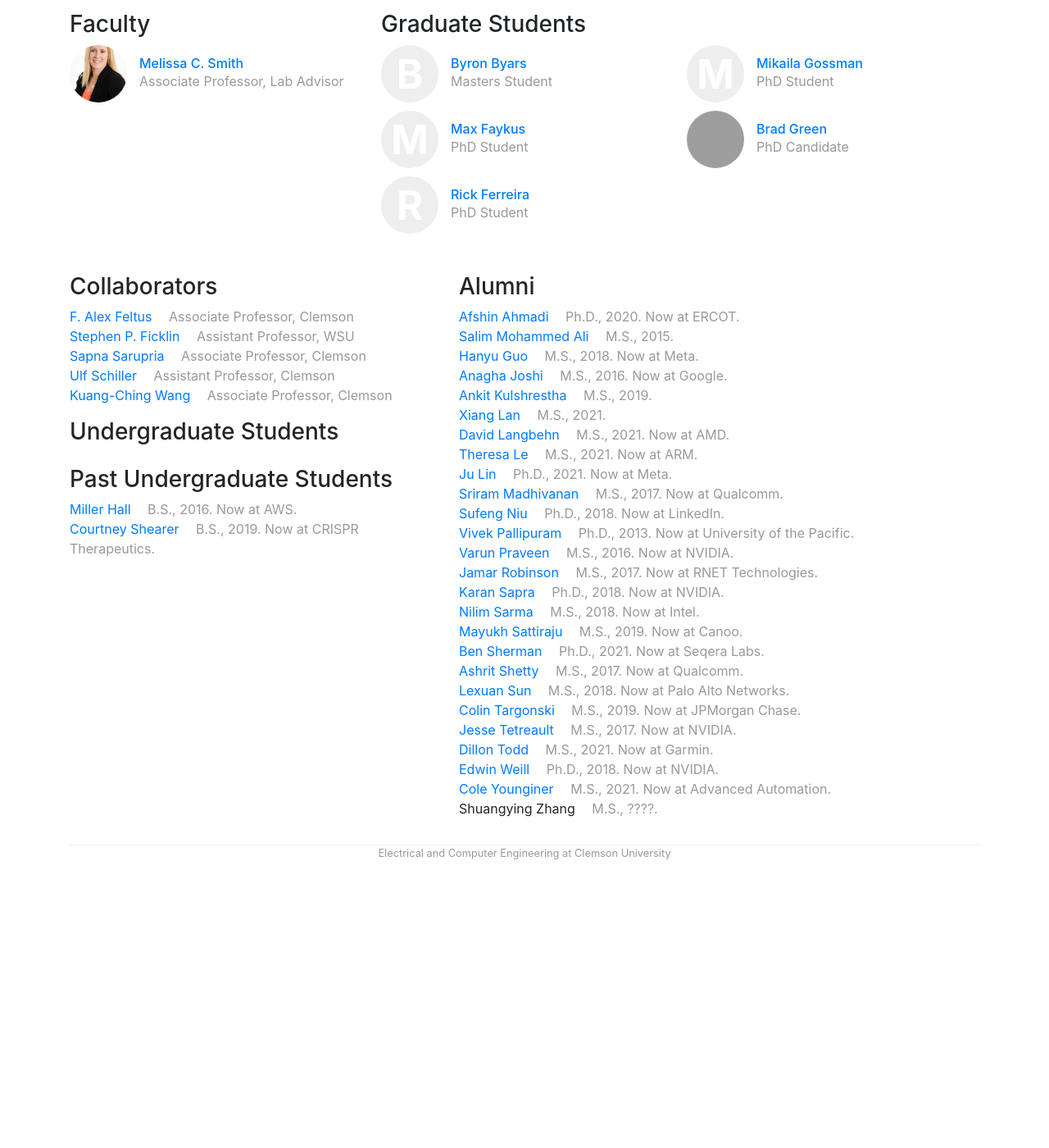
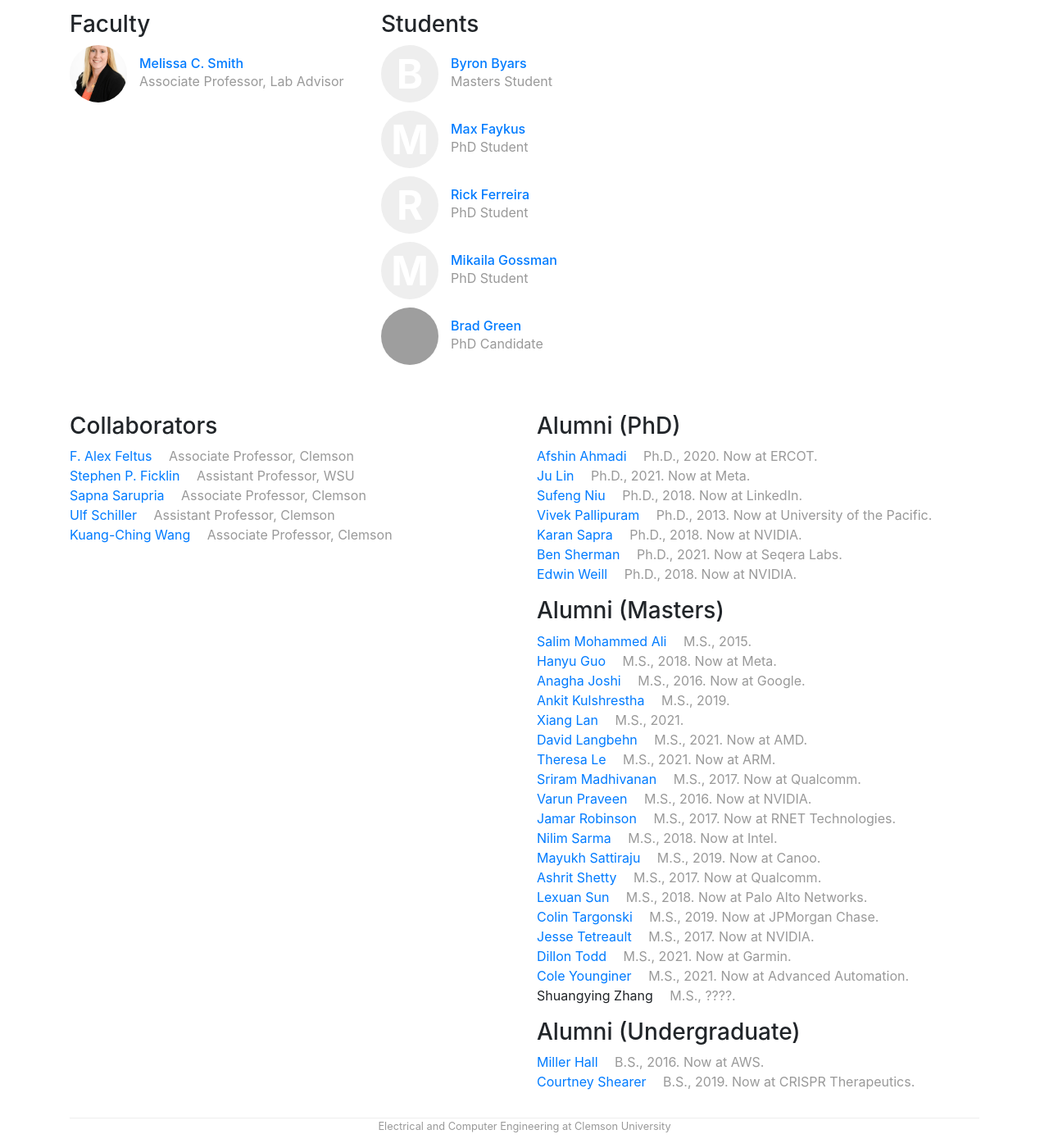
Before and after one commit to CUFCTL/cufctl.github.io, a Jekyll site: the page built from people.html, in a window 1280 px wide and 1400 px high, scrolled down 155 px. Shown: the whole window at 82% size. Built offline with Jekyll 4.4.1, drawn with Linux system fonts in a browser that asks for light colours; before the commit the page ends 1221 px from its top, so only the background shows below that; grey boxes are pictures that could not be loaded.

Commit message:
Rearranged people sections

```diff
--- a/_config.yml
+++ b/_config.yml
@@ -10,16 +10,16 @@ permalink: /blog/:year/:month/:day/:title.html
 roles:
   - key: faculty
     name: Faculty
-  - key: grad
-    name: Graduate Students
-  - key: ugrad
-    name: Undergraduate Students
-  - key: ugrad-alum
-    name: Past Undergraduate Students
+  - key: student
+    name: Students
   - key: collab
     name: Collaborators
-  - key: alum
-    name: Alumni
+  - key: alum-phd
+    name: Alumni (PhD)
+  - key: alum-ms
+    name: Alumni (Masters)
+  - key: alum-ugrad
+    name: Alumni (Undergraduate)
 
 # Number of news stories on the front page.
 front_page_news: 4
--- a/people.html
+++ b/people.html
@@ -3,12 +3,12 @@ layout: default
 title: People
 
 picture-role-groups:
-- {roles: [faculty, postdoc, staff], width: 4}
-- {roles: [grad], width: 8}
+- {roles: [faculty], width: 4}
+- {roles: [student], width: 8}
 
 no-picture-role-groups:
-- {roles: [collab, ugrad, ugrad-alum], width: 5}
-- {roles: [alum], width: 7}
+- {roles: [collab], width: 6}
+- {roles: [alum-phd, alum-ms, alum-ugrad], width: 6}
 ---
 
 <section class="people row justify-content-between">
```
Also changed, not shown: _data/people.yml (+87 -85 lines).
